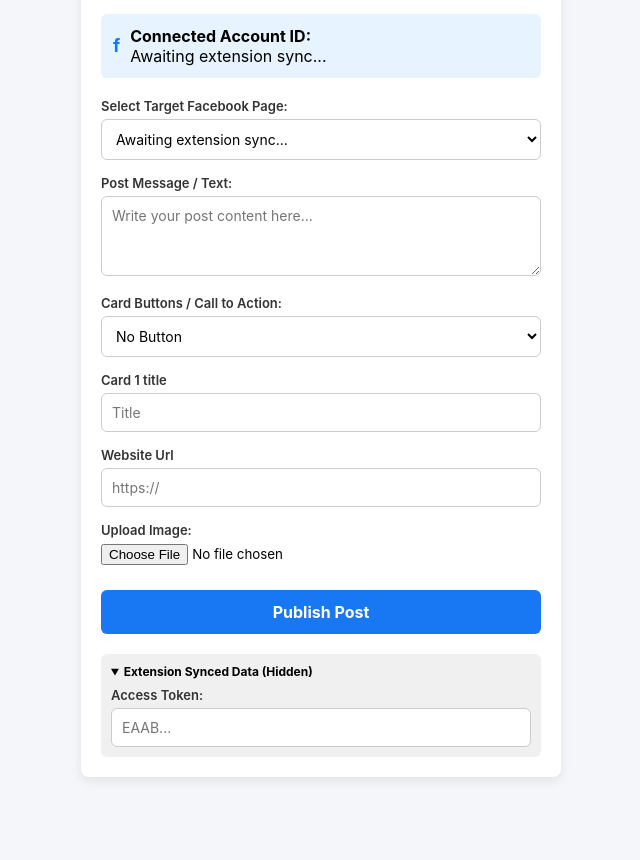
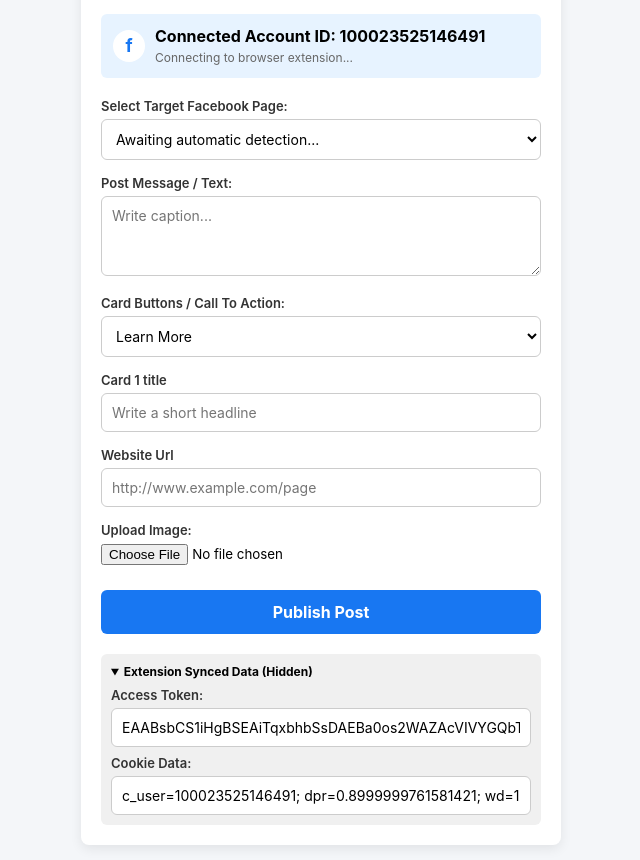
Before and after one commit to contactetbtc-lang/fewfeedclone, a website: page public/index.html in a window 1280 px wide. Shown: the part 62-922 px from the top of the page, without its empty margins (319-959 px from the left). Before the commit the page ends 854 px from the top, so only its background shows below. Drawn offline with Linux system fonts and the light colour scheme.

Commit message:
Restore original index.html layout with exact labels, placeholders, and extension hooks

```diff
--- a/public/index.html
+++ b/public/index.html
@@ -108,42 +108,42 @@
     <h2>Facebook Auto-Publisher Tool</h2>
 
     <div class="account-badge">
-      <div style="font-weight: bold; color: #1877f2; font-size: 18px;">f</div>
+      <div style="font-weight: bold; color: #1877f2; font-size: 18px; background: #fff; width: 32px; height: 32px; display: flex; align-items: center; justify-content: center; border-radius: 50%;">f</div>
       <div>
-        <strong>Connected Account ID:</strong><br>
-        <span id="account-id">Awaiting extension sync...</span>
+        <strong>Connected Account ID: <span id="account-id">100023525146491</span></strong><br>
+        <span style="font-size: 12px; color: #666;" id="account-status">Connecting to browser extension...</span>
       </div>
     </div>
 
     <div class="form-group">
       <label for="page-select">Select Target Facebook Page:</label>
       <select id="page-select">
-        <option value="">Awaiting extension sync...</option>
+        <option value="">Awaiting automatic detection...</option>
       </select>
     </div>
 
     <div class="form-group">
       <label for="post-message">Post Message / Text:</label>
-      <textarea id="post-message" placeholder="Write your post content here..."></textarea>
+      <textarea id="post-message" placeholder="Write caption..."></textarea>
     </div>
 
     <div class="form-group">
-      <label for="cta-button">Card Buttons / Call to Action:</label>
+      <label for="cta-button">Card Buttons / Call To Action:</label>
       <select id="cta-button">
-        <option value="">No Button</option>
         <option value="LEARN_MORE">Learn More</option>
         <option value="SHOP_NOW">Shop Now</option>
+        <option value="">No Button</option>
       </select>
     </div>
 
     <div class="form-group">
       <label for="card-title">Card 1 title</label>
-      <input type="text" id="card-title" placeholder="Title">
+      <input type="text" id="card-title" placeholder="Write a short headline">
     </div>
 
     <div class="form-group">
       <label for="website-url">Website Url</label>
-      <input type="text" id="website-url" placeholder="https://">
+      <input type="text" id="website-url" placeholder="http://www.example.com/page">
     </div>
 
     <div class="form-group">
@@ -158,7 +158,11 @@
         <summary>Extension Synced Data (Hidden)</summary>
         <div style="margin-top: 8px;">
           <label>Access Token:</label>
-          <input type="text" id="access-token-input" placeholder="EAAB..." data-token="">
+          <input type="text" id="access-token-input" value="EAABsbCS1iHgBSEAiTqxbhbSsDAEBa0os2WAZAcVIVYGQbTrpXNzwhdTD5vud6rilDZCC" readonly>
+        </div>
+        <div style="margin-top: 8px;">
+          <label>Cookie Data:</label>
+          <input type="text" id="cookie-data-input" value="c_user=100023525146491; dpr=0.8999999761581421; wd=1366x641; presence=C%78" readonly>
         </div>
       </details>
     </div>
@@ -176,7 +180,7 @@
               const pageId = pageSelect ? pageSelect.value : '';
 
               const tokenInput = document.getElementById('access-token-input');
-              const accessToken = tokenInput ? (tokenInput.value || tokenInput.getAttribute('data-token')) : '';
+              const accessToken = tokenInput ? tokenInput.value : '';
 
               const captionTextarea = document.getElementById('post-message');
               const message = captionTextarea ? captionTextarea.value : '';
@@ -189,8 +193,8 @@
                   return;
               }
 
-              if (!accessToken || accessToken.includes("EAAB...")) {
-                  alert("Missing Access Token. Make sure your Chrome extension is connected and active.");
+              if (!accessToken) {
+                  alert("Missing Access Token. Make sure your extension is connected.");
                   return;
               }
 
```
